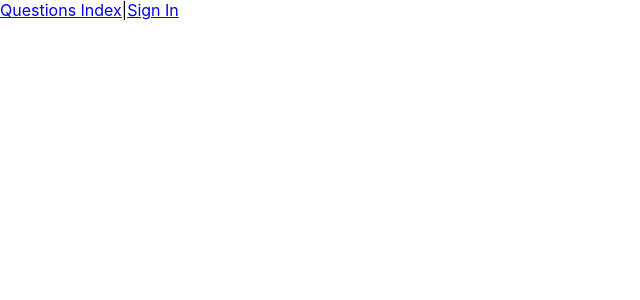
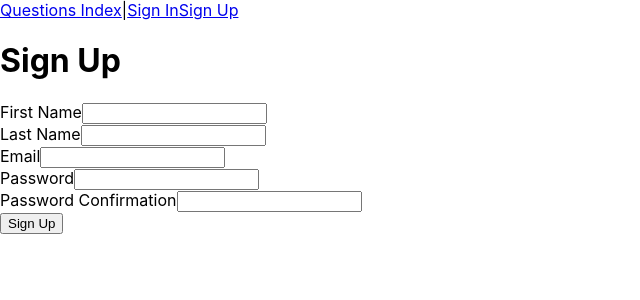
Before and after one commit to CodeCoreYVR/class_demos_bootcamp_aug_2021, a React (Create React App) app in the folder react_basics/react-awesome-answers/: page /sign_up in a window 1280 px wide. Shown: the top 300 px of the page, without its empty margins (0-640 px from the left). Built offline with nearby package versions, Linux system fonts and the light colour scheme; no server answers.

Commit message:
Add Sign Up functionality to React client

```diff
--- a/react_basics/react-awesome-answers/src/App.js
+++ b/react_basics/react-awesome-answers/src/App.js
@@ -10,6 +10,7 @@
 import NewQuestionPage from './components/NewQuestionPage';
 import SignInPage from './components/SignInPage';
 import AuthRoute from './components/AuthRoute';
+import SignUpPage from './components/SignUpPage';
 
 
 // function App() {
@@ -57,6 +58,11 @@
               <Route exact path ='/sign_in'
               render={(routeProps) => <SignInPage {...routeProps} onSignIn={this.getCurrentUser}/>}>
               </Route>
+              <Route
+              exact path = '/sign_up'
+              render={(routeProps) => <SignUpPage {...routeProps} onSignUp={this.getCurrentUser}/>}
+              >
+              </Route>
             <Route exact path='/questions' component={QuestionIndexPage} />
             <AuthRoute isAuthenticated={!!this.state.user} path='/questions/new' component={NewQuestionPage}></AuthRoute>
             <Route path='/questions/:id' component={QuestionShowPage} ></Route>
--- a/react_basics/react-awesome-answers/src/components/NavBar.js
+++ b/react_basics/react-awesome-answers/src/components/NavBar.js
@@ -22,7 +22,10 @@
                         <button onClick={handleSignOut}>Sign Out</button>
                     </>
                 ) : (
+                    <>
                         <NavLink to='sign_in'>Sign In</NavLink>
+                        <NavLink to='sign_up'>Sign Up</NavLink>
+                    </>
                 )
             }
 
--- a/react_basics/react-awesome-answers/src/components/SignInPage.js
+++ b/react_basics/react-awesome-answers/src/components/SignInPage.js
@@ -29,7 +29,7 @@
             <form onSubmit={handleSubmit}>
                 <div>
                     <label htmlFor="email">Email</label>
-                    <input type="email" name="email" id="email" />
+                    <input type="text" name="email" id="email" />
                 </div>
                 <div>
                     <label htmlFor="password">Password</label>
--- /dev/null
+++ b/react_basics/react-awesome-answers/src/components/SignUpPage.js
@@ -0,0 +1,55 @@
+import React from 'react';
+import { User } from '../requests';
+
+const SignUpPage = (props) => {
+    const { onSignUp } = props;
+
+    const handleSubmit = event => {
+        const { currentTarget } = event
+        event.preventDefault()
+        const formData = new FormData(currentTarget)
+        const params = {
+            first_name: formData.get('first_name'),
+            last_name: formData.get('last_name'),
+            email: formData.get('email'),
+            password: formData.get('password'),
+            password_confirmation: formData.get('password_confirmation')
+        }
+        User.create(params).then(user => {
+            if (user?.id){
+                onSignUp() //store the user in the App state
+                props.history.push('/questions') //navigate to index
+            }
+        })
+    }
+    return(
+        <main>
+            <h1>Sign Up</h1>
+            <form onSubmit={handleSubmit}>
+                <div>
+                    <label htmlFor="first_name">First Name</label>
+                    <input type="text" name="first_name" id="first_name" />
+                </div>
+                <div>
+                    <label htmlFor="last_name">Last Name</label>
+                    <input type="text" name="last_name" id="last_name" />
+                </div>
+                <div>
+                    <label htmlFor="email">Email</label>
+                    <input type="text" name="email" id="email" />
+                </div>
+                <div>
+                    <label htmlFor="password">Password</label>
+                    <input type="password" name="password" id="password" />
+                </div>
+                <div>
+                    <label htmlFor="password_confirmation">Password Confirmation</label>
+                    <input type="password" name="password_confirmation" id="password_confirmation" />
+                </div>
+                <input type="submit" value="Sign Up" />
+            </form>
+        </main>
+    )
+}
+
+export default SignUpPage;
--- a/react_basics/react-awesome-answers/src/requests.js
+++ b/react_basics/react-awesome-answers/src/requests.js
@@ -65,5 +65,15 @@
         return fetch(`${baseUrl}/users/current`, {
             credentials: 'include'
         }).then(res => res.json())
+    },
+    create(params){
+        return fetch(`${baseUrl}/users`, {
+            method: 'POST',
+            credentials: 'include',
+            headers: {
+                'Content-Type': 'application/json'
+            },
+            body: JSON.stringify({ user: params })
+        }).then(res => res.json())
     }
 }
```
Lines whose indentation alone changed are shown as unchanged.
